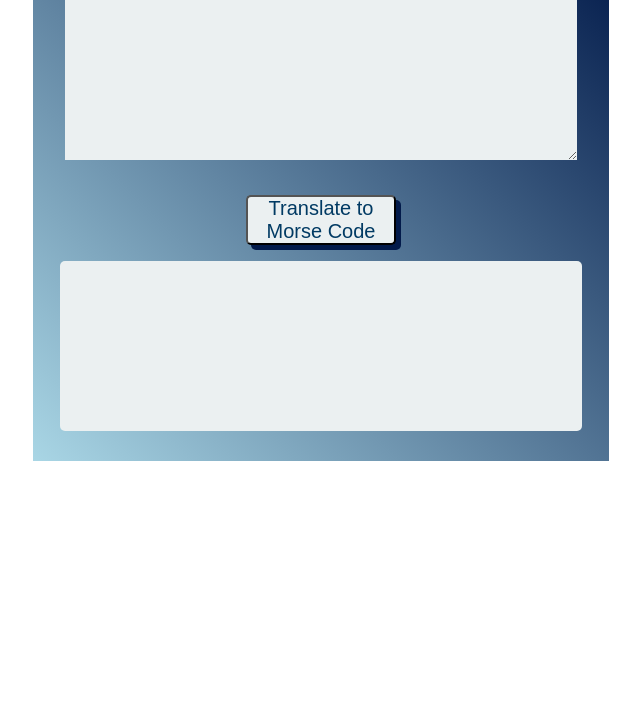
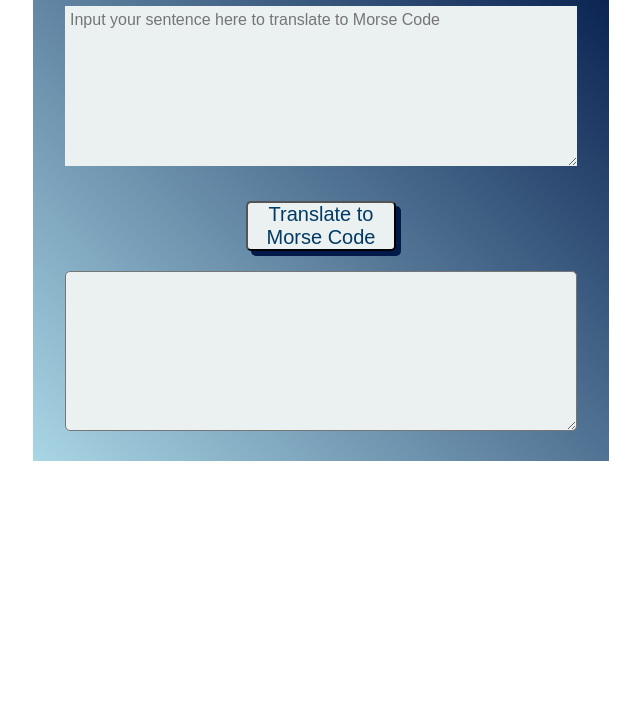
Before and after one commit to rupalirami/morse-code-project, a website with bundled scripts: page index.html in a window 1280 px wide. Shown: the part 99-800 px from the top of the page, without its empty margins (319-959 px from the left). Built offline with nearby package versions, Linux system fonts and the light colour scheme.

Commit message:
Fixed extra spaces in textarea

```diff
--- a/index.html
+++ b/index.html
@@ -11,17 +11,19 @@
     <section class="translator">
         <h1 class="translator__heading">Morse Code Translator</h1>
         <form class="translator__input">
-            <!-- <input type="text" value="Input your sentence"/>
-                            Input your sentence here to translate to Morse Code-->
-            <textarea id="input-area" name="input-area" rows="5" cols="30">
-
-            </textarea>
+            <textarea id="input-area" name="input-area" rows="5" cols="30" placeholder="Input your sentence here to translate to Morse Code"></textarea>
             <button type="submit" id="translate-button">Translate to Morse Code</button>
         </form>
         <!-- .. -. .--. ..- - / -.-- --- ..- .-. / ... . -. - . -. -.-. . / .... . .-. . / - --- / - .-. .- -. ... .-.. .- - . / - --- / -- --- .-. ... . / -.-. --- -.. . -->
-        <div class="translator__output">
+        <textarea
+            id="output-area"
+            name="output-area"
+            rows="5"
+            cols="30" >
+        </textarea>
+        <!-- <div class="translator__output">
 
-        </div>
+        </div> -->
     </section>
 
     <!-- put *.js code at end so that it gets loaded last after HTML elements are loaded in the browser -->
--- a/index.scss
+++ b/index.scss
@@ -86,7 +86,7 @@ main {
         box-shadow: 8px 6px $shadowColor;
     }
 
-    &__output { // &__output start
+    #output-area { // &__output start
         background-color: $displayBackgroundColor;
         border-radius: 5px;
         justify-content: center;
--- a/main.js
+++ b/main.js
@@ -9,8 +9,8 @@ const textInput = document.getElementById("#input-area");
 // console.log(`textinputvalue=${textInputValue}`);
 const translateButton = document.querySelector("#translate-button");
 console.log(translateButton);
-const translatorOutput = document.querySelector(".translator__output");
-console.log(translatorOutput);
+const translatedOutput = document.querySelector("#output-area");
+console.log(translatedOutput);
 
 //initialize variables
 
@@ -25,7 +25,7 @@ console.log(`isvalid=${isValidString}`);
     if (isValidString) {
         const morsecodeOutput = morseCode(textInputValue);
 console.log(`after func output=${morsecodeOutput}`);
-        translatorOutput.innerHTML = morsecodeOutput;
+        translatedOutput.innerHTML = morsecodeOutput;
     }
 
 });
```
Also changed, not shown: index.css.
